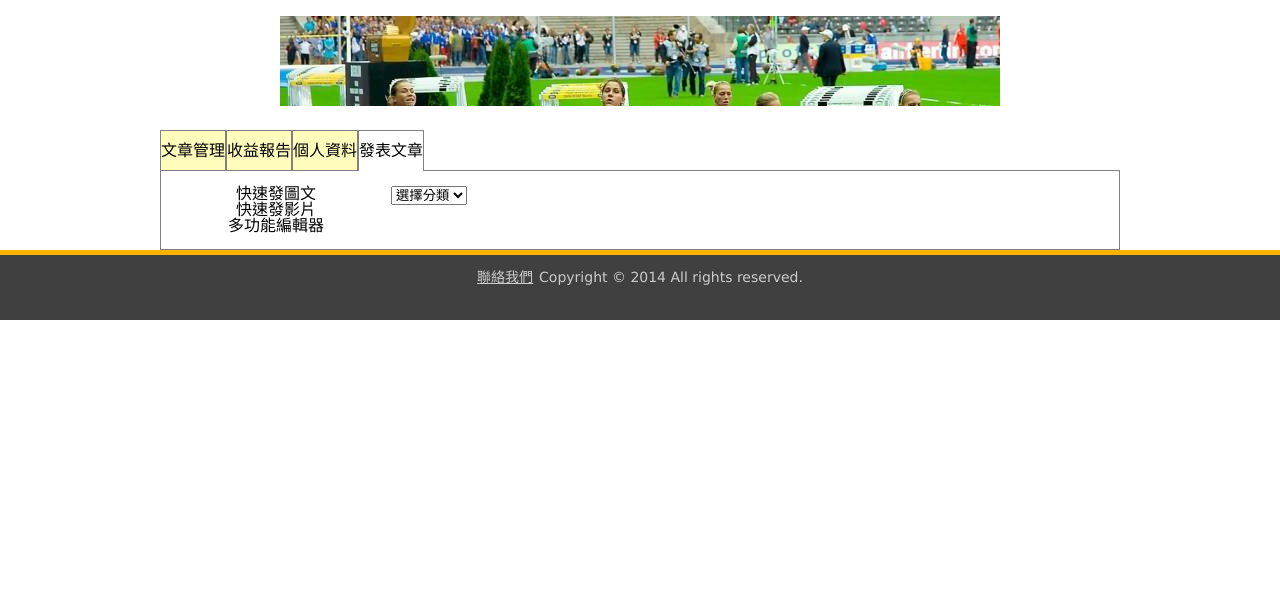
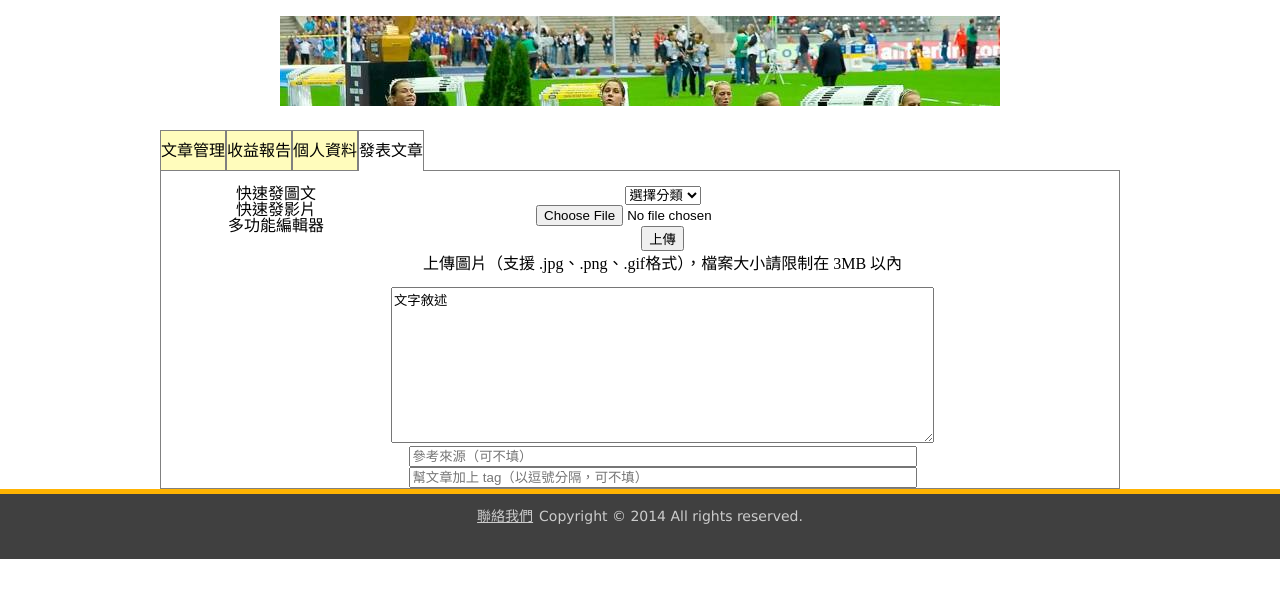
Before and after one commit to keroyu/4funClub, a PHP site: page /member/manage_newpost.php in a window 1280 px wide. Shown: the part 154-752 px from the top of the page. Run offline with PHP 8.4, Linux system fonts and the light colour scheme; style sheets or scripts are compiled from the project's sources; some libraries are stand-ins or nearby versions.

Commit message:
Add width global classes

```diff
--- a/_dev/scss/_global.scss
+++ b/_dev/scss/_global.scss
@@ -12,3 +12,6 @@ p {
 .bordered {
 	border: 1px solid #808080;
 }
+.wid-800 { width: 800px; }
+.wid-200 { width: 200px; }
+.wid-500 { width: 500px; }
--- a/member/manage_newpost.php
+++ b/member/manage_newpost.php
@@ -24,9 +24,9 @@
 				<div class="bordered text-center">
 					<div class="newPostEditor">
 						<ul class="newPostEditor-leftcol tabs-vertical" data-trigger="click">
-							<li class="tabs-list-item active" data-toggle="quickPic"><a href="#">快速發圖文</a></li>
-							<li class="tabs-list-item" data-toggle="quickVid"><a href="#">快速發影片</a></li>
-							<li class="tabs-list-item" data-toggle="richText"><a href="#">多功能編輯器</a></li>
+							<li class="tabs-list-item active" data-toggle="#quickPic"><a href="#">快速發圖文</a></li>
+							<li class="tabs-list-item" data-toggle="#quickVid"><a href="#">快速發影片</a></li>
+							<li class="tabs-list-item" data-toggle="#richText"><a href="#">多功能編輯器</a></li>
 						</ul>
 						<div class="tab-pane active" id="quickPic">
 							<div class="newPostEditor-rightcol" >
@@ -37,12 +37,35 @@
 										</select>
 									</div>
 									<div class="form-field">
-
+										<input type="file" name="datafile" placeholder="直接輸入圖片網址" size="40"><br>
+										<button>上傳</button>
+										<p class="info">上傳圖片（支援 .jpg、.png、.gif格式），檔案大小請限制在 3MB 以內</p>
 									</div>
 									<div class="form-field">
-
+										<textarea name="" id="" cols="65" rows="10">文字敘述</textarea>
 									</div>
-
+									<div class="form-field">
+										<input type="text" class="wid-500" placeholder="參考來源（可不填）">
+									</div>
+									<div class="form-field">
+										<input type="text" class="wid-500" placeholder="幫文章加上 tag（以逗號分隔，可不填）">
+									</div>
+								</form>
+							</div>
+						</div>
+						<div class="tab-pane" id="quickVid">
+							<div class="newPostEditor-rightcol" >
+								<form action="">
+									<div class="form-field">
+										<select name="" id="">
+											<option value="">選擇分類</option>
+										</select>
+									</div>
+									<div class="form-field">
+										<input type="file" name="datafile" placeholder="直接輸入圖片網址" size="40"><br>
+										<button>上傳</button>
+										<p class="info">上傳圖片（支援 .jpg、.png、.gif格式），檔案大小請限制在 3MB 以內</p>
+									</div>
 								</form>
 							</div>
 						</div>
```
Also changed, not shown: _dev/scss/_forms.scss (+15 -0 lines).
